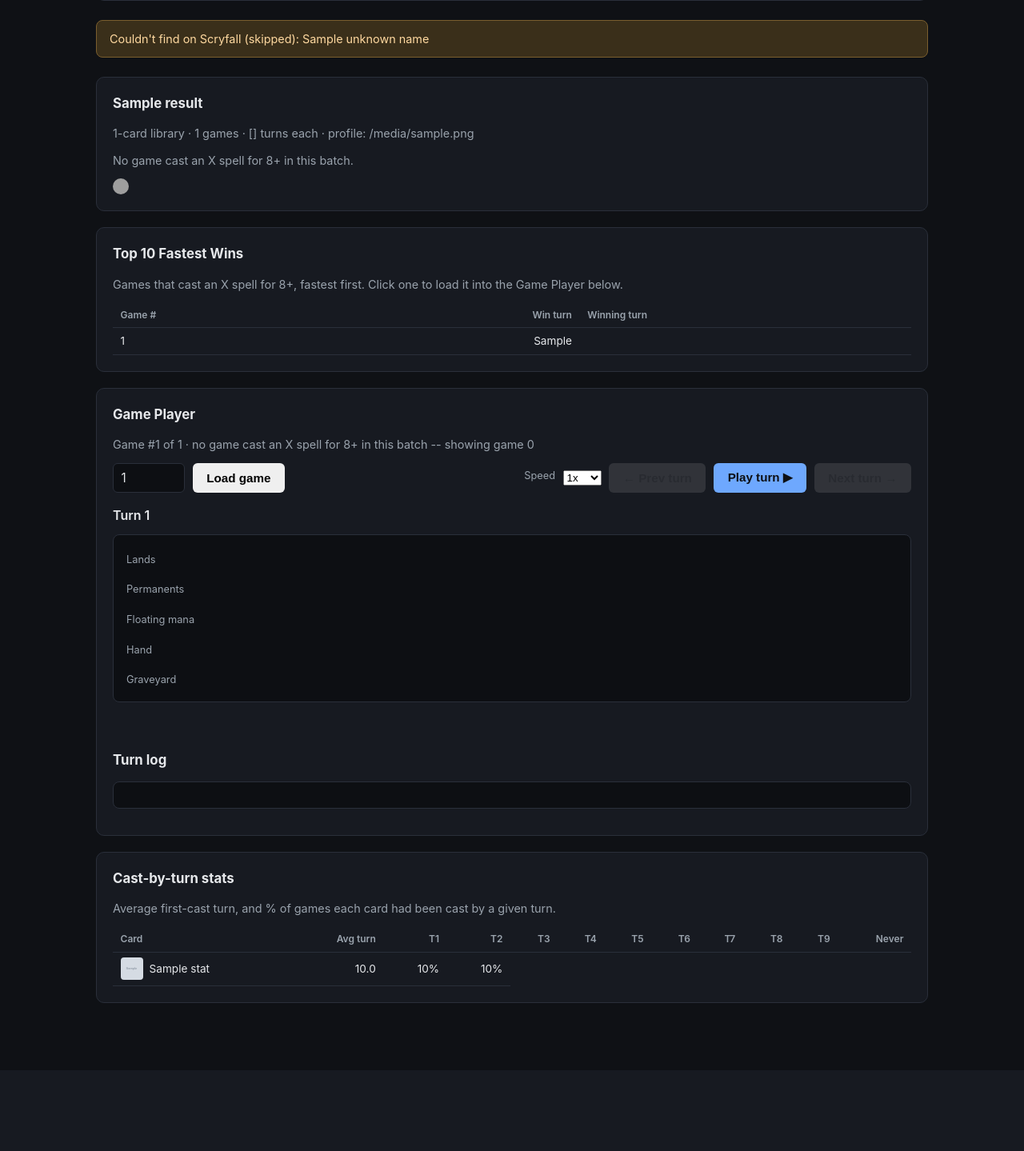
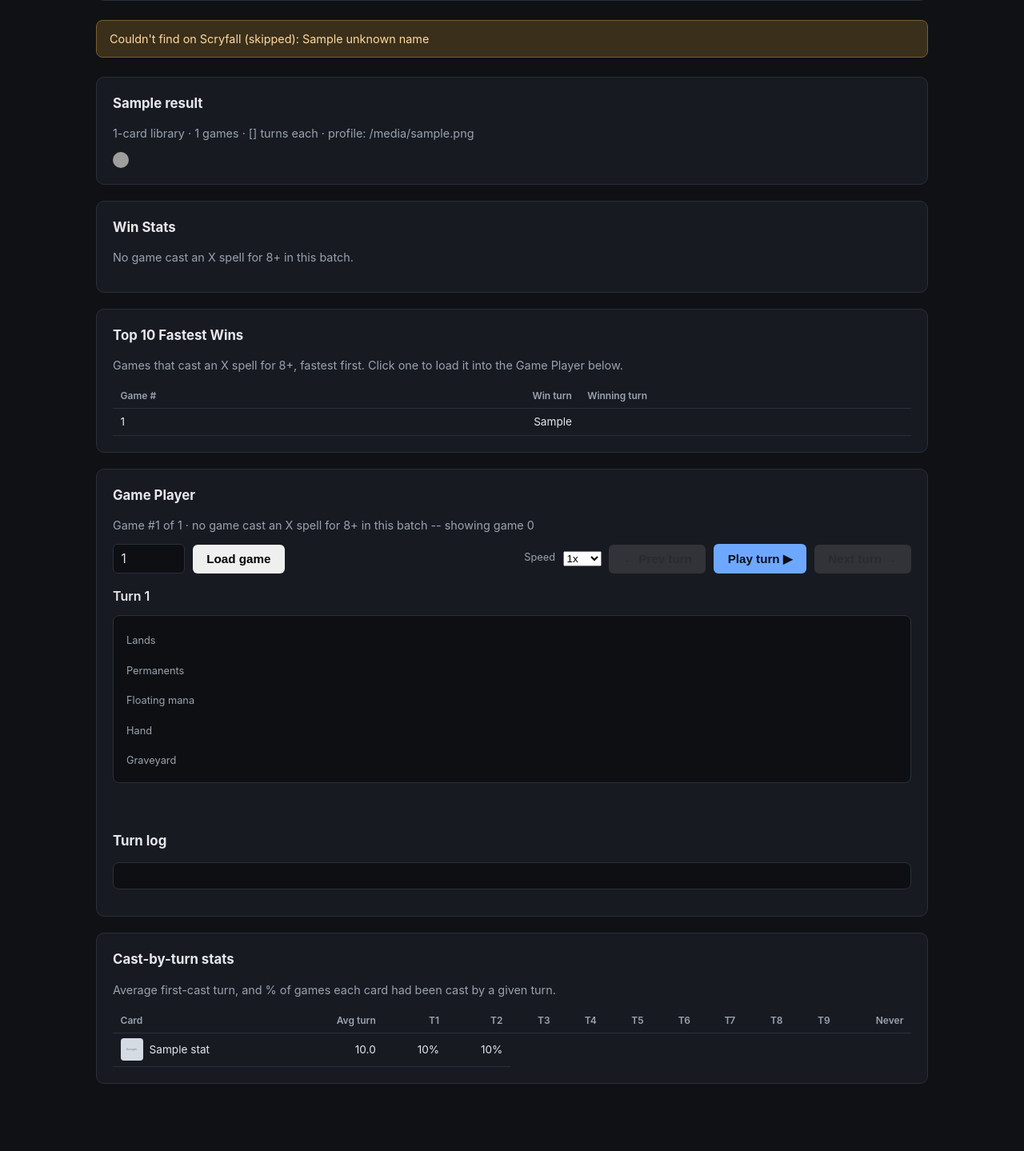
Before and after one commit to devonmurphy/commander-deck-goldfish, a Flask app: template templates/index.html in a window 1280 px wide. Shown: the part 614-2053 px from the top of the page at 80% size. Before the commit the page ends 1868 px from the top, so only its background shows below. Run offline with Flask 3, Linux system fonts and the light colour scheme; the template is opened without the code that fills it: most values are stand-ins (such as "Sample title", 1, 10 or a date in 2020); grey boxes marked "Sample" are stand-in pictures; grey boxes are pictures that could not be loaded.

Commit message:
Win Stats panel, treasures as visible permanents, tap/speed fixes
- New Win Stats panel: redesigned win rate/avg-turn-to-win as stat tiles,
  plus 5 more (median, fastest, slowest, commander-online avg turn, avg
  cards cast/game) and a wins-by-turn bar chart
- Treasures now show up as "Treasure" chips in the Permanents list (Game
  Player board and turn log / Top 10 Fastest Wins), not just a bare count
- Firebending attack-trigger mana is now attributed to the commander's
  exact name, so tapping it highlights her existing permanent chip
  instead of a separate untapped-looking phantom entry
- Slowed the default Game Player animation speed (1.8s/step, was 1.1s)

```diff
--- a/simulate.py
+++ b/simulate.py
@@ -24,6 +24,7 @@ import json
 import os
 import random
 import re
+import statistics
 
 import requests
 
@@ -831,7 +832,10 @@ def simulate_game(deck_cards, commander_card, max_turns, rng, on_the_play=True,
         flashback_mode = None  # "single" (Snapcaster) | "all" (Past in Flames) | "escape" (Underworld Breach)
         flashback_uses_left = 0
         is_attacking = commander_cast_turn is not None and turn > commander_cast_turn
-        firebending_source_name = f"{commander_card['name']} (attacking)" if commander_card else "Attack trigger"
+        # Named exactly after the commander (not "... (attacking)") so the
+        # Game Player's tap highlight lands on her existing permanent chip
+        # instead of a separate untapped-looking entry.
+        firebending_source_name = commander_card["name"] if commander_card else "Attack trigger"
         flash_mana = [
             {"name": firebending_source_name, "colors": frozenset({"R"})}
             for _ in range(firebending_amount)
@@ -1050,7 +1054,7 @@ def simulate_game(deck_cards, commander_card, max_turns, rng, on_the_play=True,
                 "mana_available_end": len(battlefield_sources),
                 "treasures_banked_end": treasure_count,
                 "lands_in_play": list(battlefield_lands),
-                "permanents_in_play": list(battlefield_permanents),
+                "permanents_in_play": list(battlefield_permanents) + ["Treasure"] * treasure_count,
                 "hand_end": [c["name"] for c in hand],
                 "graveyard": list(graveyard),
                 "win_spell": win_spell_name if win_turn == turn else None,
@@ -1232,6 +1236,13 @@ def run_simulation(entries, commander_name, num_games, max_turns, on_the_play=Tr
 
     win_turns = [t for _, t in winning_games]
     avg_win_turn = sum(win_turns) / len(win_turns) if win_turns else None
+    median_win_turn = statistics.median(win_turns) if win_turns else None
+    fastest_win_turn = min(win_turns) if win_turns else None
+    slowest_win_turn = max(win_turns) if win_turns else None
+    win_turn_distribution = [win_turns.count(t) for t in range(1, max_turns + 1)]
+
+    commander_stat = next((s for s in stats if s["is_commander"]), None)
+    avg_cards_cast_per_game = sum(len(v) for v in cast_turns.values()) / num_games
 
     card_images = {name: info["image_url"] for name, info in card_data.items() if info.get("image_url")}
     if commander_info and commander_info.get("image_url"):
@@ -1251,6 +1262,14 @@ def run_simulation(entries, commander_name, num_games, max_turns, on_the_play=Tr
         "has_winning_game": bool(winning_games),
         "win_rate": 100.0 * len(winning_games) / num_games,
         "avg_win_turn": avg_win_turn,
+        "median_win_turn": median_win_turn,
+        "fastest_win_turn": fastest_win_turn,
+        "slowest_win_turn": slowest_win_turn,
+        "win_turn_distribution": win_turn_distribution,
+        "win_turn_distribution_max": max(win_turn_distribution) if win_turn_distribution else 0,
+        "commander_avg_turn": commander_stat["avg_turn"] if commander_stat else None,
+        "commander_pct_never": commander_stat["pct_never"] if commander_stat else None,
+        "avg_cards_cast_per_game": avg_cards_cast_per_game,
         "replay": default_replay["frames"],
         "card_images": card_images,
         "top_games": top_games,
--- a/templates/index.html
+++ b/templates/index.html
@@ -101,6 +101,17 @@
     }
     .mana-pips { display: flex; gap: 0.35rem; margin-top: 0.4rem; }
     .mana-pips img { width: 20px; height: 20px; border: none; }
+
+    .stat-tiles { display: grid; grid-template-columns: repeat(auto-fit, minmax(140px, 1fr)); gap: 0.75rem; }
+    .stat-tile { background: #0d0f13; border: 1px solid var(--border); border-radius: 8px; padding: 0.9rem 1rem; }
+    .stat-tile .value { font-size: 1.6rem; font-weight: 700; color: var(--text); line-height: 1.1; }
+    .stat-tile .label { font-size: 0.75rem; color: var(--muted); margin-top: 0.3rem; }
+
+    .win-turn-chart { display: flex; align-items: flex-end; gap: 6px; height: 130px; margin-top: 0.5rem; }
+    .win-turn-bar-col { display: flex; flex-direction: column; align-items: center; flex: 1; height: 100%; justify-content: flex-end; }
+    .win-turn-bar-count { font-size: 0.7rem; color: var(--text); margin-bottom: 0.2rem; min-height: 1em; }
+    .win-turn-bar { width: 100%; max-width: 28px; background: var(--accent); border-radius: 4px 4px 2px 2px; min-height: 2px; transition: height 0.2s; }
+    .win-turn-bar-label { font-size: 0.7rem; color: var(--muted); margin-top: 0.35rem; }
 
     .table-scroll { overflow-x: auto; }
     table.stats { width: 100%; border-collapse: collapse; font-size: 0.85rem; white-space: nowrap; }
@@ -285,14 +296,6 @@
               no custom profile (generic sequencing)
             {% endif %}
           </div>
-          <div class="meta">
-            {% if result.has_winning_game %}
-              Win rate (X spell cast for 8+): <strong>{{ "%.0f"|format(result.win_rate) }}%</strong>
-              &middot; average turn to win: <strong>{{ "%.1f"|format(result.avg_win_turn) }}</strong>
-            {% else %}
-              No game cast an X spell for 8+ in this batch.
-            {% endif %}
-          </div>
           <div class="mana-pips">
             {% if result.deck_colors %}
               {% for c in result.deck_colors %}
@@ -303,6 +306,59 @@
             {% endif %}
           </div>
         </div>
+      </div>
+
+      <div class="panel">
+        <h2>Win Stats</h2>
+        {% if result.has_winning_game %}
+          <div class="stat-tiles">
+            <div class="stat-tile">
+              <div class="value">{{ "%.0f"|format(result.win_rate) }}%</div>
+              <div class="label">Win rate (X spell for 8+)</div>
+            </div>
+            <div class="stat-tile">
+              <div class="value">{{ "%.1f"|format(result.avg_win_turn) }}</div>
+              <div class="label">Avg turn to win</div>
+            </div>
+            <div class="stat-tile">
+              <div class="value">{{ "%.0f"|format(result.median_win_turn) }}</div>
+              <div class="label">Median turn to win</div>
+            </div>
+            <div class="stat-tile">
+              <div class="value">{{ result.fastest_win_turn }}</div>
+              <div class="label">Fastest win</div>
+            </div>
+            <div class="stat-tile">
+              <div class="value">{{ result.slowest_win_turn }}</div>
+              <div class="label">Slowest recorded win</div>
+            </div>
+            {% if result.commander_avg_turn is not none %}
+              <div class="stat-tile">
+                <div class="value">{{ "%.1f"|format(result.commander_avg_turn) }}</div>
+                <div class="label">Commander online (avg turn)</div>
+              </div>
+            {% endif %}
+            <div class="stat-tile">
+              <div class="value">{{ "%.1f"|format(result.avg_cards_cast_per_game) }}</div>
+              <div class="label">Avg cards cast / game</div>
+            </div>
+          </div>
+
+          <div class="meta" style="margin-top: 1.25rem;">Wins by turn</div>
+          <div class="win-turn-chart">
+            {% for count in result.win_turn_distribution %}
+              <div class="win-turn-bar-col">
+                <div class="win-turn-bar-count">{{ count if count else "" }}</div>
+                <div class="win-turn-bar"
+                     style="height: {{ (100 * count / result.win_turn_distribution_max) if result.win_turn_distribution_max else 0 }}%"
+                     title="Turn {{ loop.index }}: {{ count }} win(s)"></div>
+                <div class="win-turn-bar-label">T{{ loop.index }}</div>
+              </div>
+            {% endfor %}
+          </div>
+        {% else %}
+          <div class="meta">No game cast an X spell for 8+ in this batch.</div>
+        {% endif %}
       </div>
 
       {% if result.top_games %}
@@ -431,8 +487,8 @@
     {% if result %}
     (function setUpGamePlayer() {
       const MANA_COLORS = { W: '#f8f6d8', U: '#0e68ab', B: '#3a3a3a', R: '#d3202a', G: '#00733e', C: '#a9a9a9' };
-      const BASE_STEP_DELAY_MS = 1100;
-      const BASE_RESOLVE_DELAY_MS = 550;
+      const BASE_STEP_DELAY_MS = 1800;
+      const BASE_RESOLVE_DELAY_MS = 900;
       let speedMultiplier = 1;
       const stepDelay = () => BASE_STEP_DELAY_MS * speedMultiplier;
       const resolveDelay = () => BASE_RESOLVE_DELAY_MS * speedMultiplier;
```
